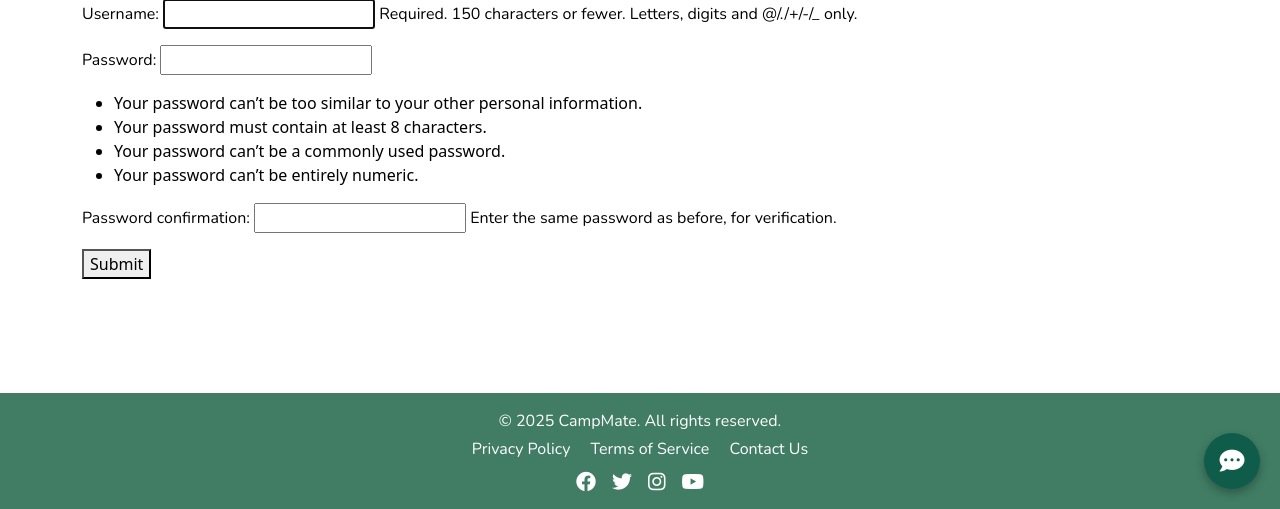
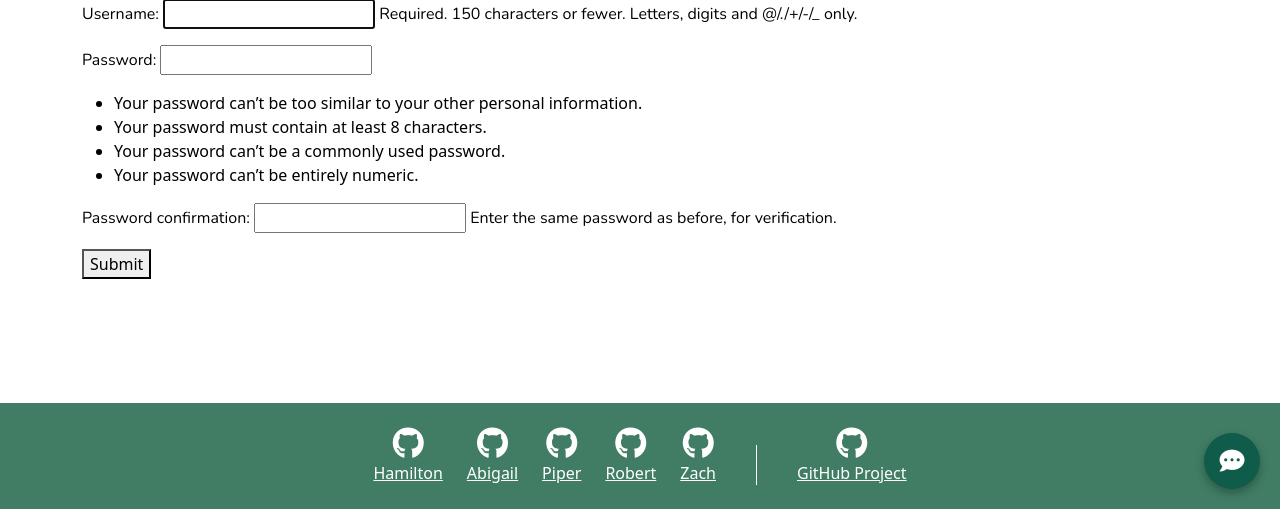
Before and after one commit to UCCS-SP25-CS4300-CS5300-1/Group-5-spring-2025, a Django app: page /register/ in a window 1280 px wide. Shown: the part 291-800 px from the top of the page. Run offline with Django 4.2, Linux system fonts and the light colour scheme; some libraries are stand-ins or nearby versions; some web fonts are replaced.

Commit message:
Updated Footer
Footer Redesigned to Include personal information. (Our Individual Githubs and Project Repository)

```diff
--- a/home/templates/base_user_template.html
+++ b/home/templates/base_user_template.html
@@ -10,6 +10,7 @@
     <meta name="viewport" content="width=device-width, initial-scale=1">
     <link href="https://cdn.jsdelivr.net/npm/bootstrap@5.2.3/dist/css/bootstrap.min.css" rel="stylesheet">
     <!-- Bring in some icons -->
+    <link rel="stylesheet" href="https://cdnjs.cloudflare.com/ajax/libs/font-awesome/6.5.0/css/all.min.css">
     <link rel="stylesheet" href="https://cdnjs.cloudflare.com/ajax/libs/font-awesome/6.0.0-beta3/css/all.min.css">
     <script src="https://cdn.jsdelivr.net/npm/bootstrap@5.2.3/dist/js/bootstrap.bundle.min.js"></script>
     <link href="{% static 'css/styles.css' %}" rel="stylesheet">
@@ -18,7 +19,6 @@
     <link rel="preconnect" href="https://fonts.gstatic.com" crossorigin>
     <link href="https://fonts.googleapis.com/css2?family=Poetsen+One&display=swap" rel="stylesheet">
     <link href="https://fonts.googleapis.com/css2?family=Nunito:ital,wght@0,200..1000;1,200..1000&display=swap" rel="stylesheet">
-
 
 
     <!-- Include required JS libraries for Bootstrap 4 -->
@@ -75,8 +75,6 @@
                 </div>
             </div>
 
-
-
     <!-- Main Content Block -->
     <main class="container">
       {% block content %}
@@ -84,22 +82,54 @@
       {% include "chatbot.html" %}
     </main>
 
+        <!-- GitHub Footer -->
+    <footer class="bg-primary text-white py-4 mt-5 border-top border-white">
+      <div class="container text-center">
+        <div class="d-flex justify-content-center align-items-end flex-wrap gap-4">
 
+          <!-- Team Profiles -->
+          <div class="text-center">
+            <a href="https://github.com/Hamilton-Davis" target="_blank" class="text-white">
+              <i class="fab fa-github fa-2x"></i>
+              <div>Hamilton</div>
+            </a>
+          </div>
+          <div class="text-center">
+            <a href="https://github.com/abiConway" target="_blank" class="text-white">
+              <i class="fab fa-github fa-2x"></i>
+              <div>Abigail</div>
+            </a>
+          </div>
+          <div class="text-center">
+            <a href="https://github.com/piperlaney123" target="_blank" class="text-white">
+              <i class="fab fa-github fa-2x"></i>
+              <div>Piper</div>
+            </a>
+          </div>
+          <div class="text-center">
+            <a href="https://github.com/Topazstix" target="_blank" class="text-white">
+              <i class="fab fa-github fa-2x"></i>
+              <div>Robert</div>
+            </a>
+          </div>
+          <div class="text-center">
+            <a href="https://github.com/zippyzach" target="_blank" class="text-white">
+              <i class="fab fa-github fa-2x"></i>
+              <div>Zach</div>
+            </a>
+          </div>
 
-    <!-- Footer -->
-    <footer class="bg-primary text-white text-center py-3 mt-5">
-      <div class="container">
-        <p class="mb-1">&copy; 2025 CampMate. All rights reserved.</p>
-        <p class="mb-2">
-          <a href="#" class="text-white me-3" style="text-decoration: none;">Privacy Policy</a>
-          <a href="#" class="text-white me-3" style="text-decoration: none;">Terms of Service</a>
-          <a href="#" class="text-white" style="text-decoration: none;">Contact Us</a>
-        </p>
-        <div class="d-flex justify-content-center">
-          <a href="#" class="text-white me-3"><i class="fab fa-facebook fa-lg"></i></a>
-          <a href="#" class="text-white me-3"><i class="fab fa-twitter fa-lg"></i></a>
-          <a href="#" class="text-white me-3"><i class="fab fa-instagram fa-lg"></i></a>
-          <a href="#" class="text-white"><i class="fab fa-youtube fa-lg"></i></a>
+          <!-- Separator -->
+          <div class="border-start border-white mx-3" style="height: 40px;"></div>
+
+          <!-- Project Link -->
+          <div class="text-center">
+            <a href="https://github.com/UCCS-SP25-CS4300-CS5300-1/Group-5-spring-2025" target="_blank" class="text-white">
+              <i class="fab fa-github fa-2x"></i>
+              <div>GitHub Project</div>
+            </a>
+          </div>
+
         </div>
       </div>
     </footer>
```
Also changed, not shown: home/templates/base_template.html (+50 -18 lines).
